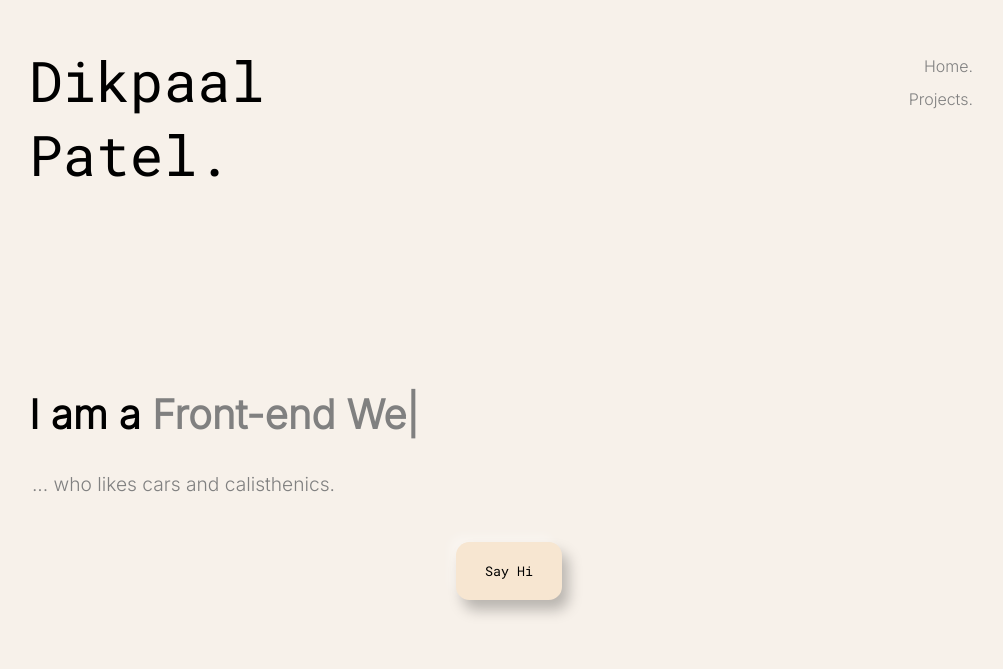
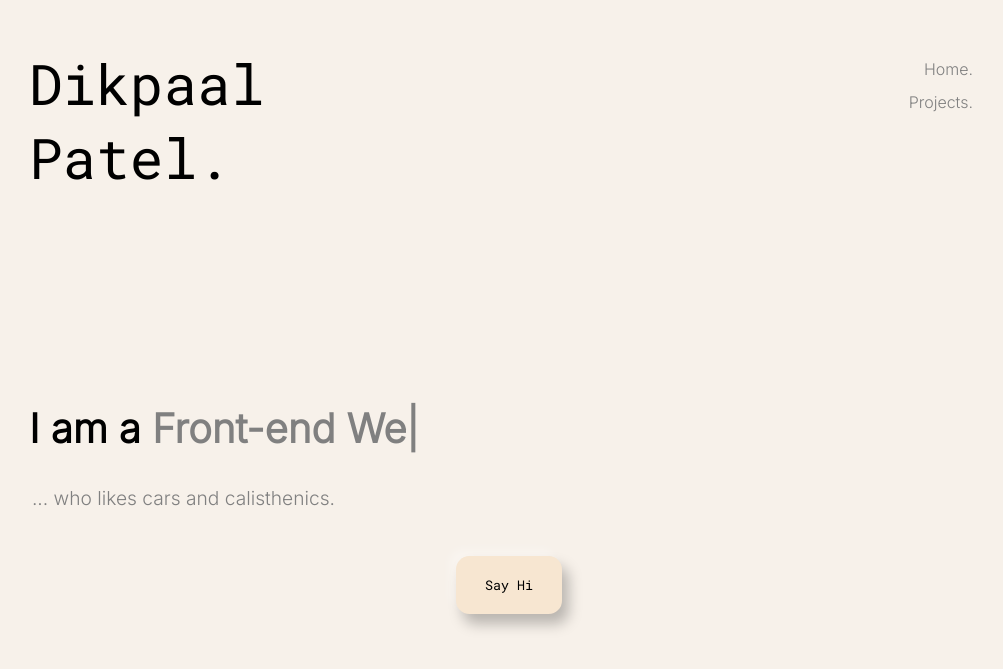
Before and after one commit to dikpaal/dikpaalpatel.com, a website: page index.html in a window 1280 px wide. Shown: the part 131-800 px from the top of the page, without its empty margins (131-1134 px from the left). Drawn offline with nearby package versions, Linux system fonts and the light colour scheme; a web font is replaced by a local one.

Commit message:
fixed alignment

```diff
--- a/css/about.css
+++ b/css/about.css
@@ -1,5 +1,5 @@
 #about-me-section {
-    height: 100%;
+    height: 38vh;
 
     flex-direction: column;
     align-items: flex-start;
@@ -31,6 +31,7 @@ h2 {
     font-size: 2.5em;
     cursor: default;
     user-select: none;
+    margin-top: 0;
 }
 
 #about-me-name {
```
